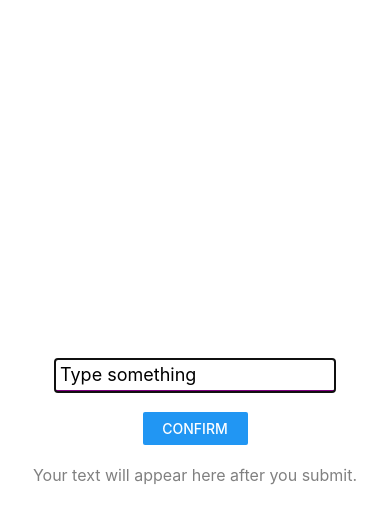
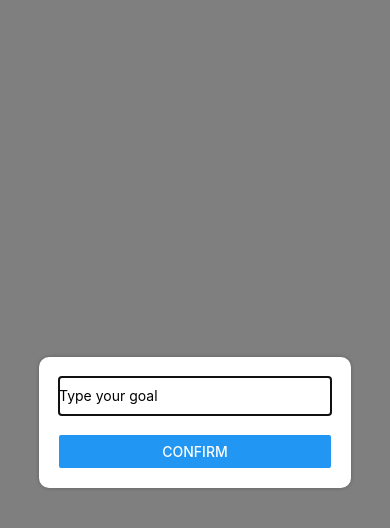
Before and after one commit to Astrid-weiwei/mobile-project, a React Native app: screen / in a window 390 px wide. Both pictures are taken after a click on the button "ADD A GOAL". Shown: the top 528 px of the page. Built offline with nearby package versions, Linux system fonts and the light colour scheme.

Commit message:
Use a Modal’s prop to make the Modal’s background transparent.

```diff
--- a/components/Input.js
+++ b/components/Input.js
@@ -1,57 +1,60 @@
 import React, { useState } from 'react';
-import { View, TextInput, Text, Button, StyleSheet, Modal } from 'react-native';
+import { View, TextInput, Button, Modal, StyleSheet } from 'react-native';
 
-export default function Input({ visible, onConfirm }) {
-  const [text, setText] = useState('');
+const Input = ({ visible, onConfirm }) => {
+  const [enteredText, setEnteredText] = useState('');
 
   const handleConfirm = () => {
-    onConfirm(text); // Pass input data back to the parent
+    onConfirm(enteredText);  // Call the callback and pass the input text
+    setEnteredText('');  // Clear the input after confirming
   };
 
   return (
-    <Modal visible={visible} animationType="slide">
-      <View style={styles.container}>
-        {/* TextInput with updated styling */}
-        <TextInput
-          placeholder="Type something"
-          keyboardType="default"
-          style={styles.input}
-          value={text}
-          onChangeText={setText}
-        />
-        {/* Button wrapped in a View for styling */}
-        <View style={styles.buttonContainer}>
+    <Modal
+      visible={visible}
+      animationType="slide"
+      transparent={true}  // Makes the modal's background transparent
+    >
+      {/* Outer transparent container */}
+      <View style={styles.modalContainer}>
+        {/* Inner container with background color and rounded corners */}
+        <View style={styles.innerContainer}>
+          <TextInput
+            placeholder="Type your goal"
+            style={styles.input}
+            value={enteredText}
+            onChangeText={setEnteredText}
+          />
           <Button title="Confirm" onPress={handleConfirm} />
         </View>
-        {/* Text component styling */}
-        <Text style={styles.text}>Your text will appear here after you submit.</Text>
       </View>
     </Modal>
   );
-}
+};
 
 const styles = StyleSheet.create({
-  container: {
+  modalContainer: {
     flex: 1,
     justifyContent: 'center',
     alignItems: 'center',
+    backgroundColor: 'rgba(0, 0, 0, 0.5)',  // Semi-transparent background
+  },
+  innerContainer: {
+    width: '80%',
     padding: 20,
+    backgroundColor: 'white',  // Add background color to the inner view
+    borderRadius: 10,  // Rounded corners
+    shadowColor: '#000',
+    shadowOpacity: 0.25,
+    shadowRadius: 4,
+    elevation: 5,  // Shadow effect
   },
   input: {
-    width: '80%',  // Input field takes 80% of the available width
-    borderBottomColor: 'purple',
-    borderBottomWidth: 2,
-    marginBottom: 10,
-    fontSize: 18,  // Adjust font size
-    padding: 5,  // Add some padding
-  },
-  buttonContainer: {
-    width: '30%',  // Button takes 30% of available width
-    margin: 10,  // Margin around the button
-  },
-  text: {
-    fontSize: 16,  // Adjust font size
-    color: 'grey',
-    marginTop: 10,  // Add margin to top
+    borderBottomColor: 'gray',
+    borderBottomWidth: 1,
+    marginBottom: 20,
+    paddingVertical: 10,
   },
 });
+
+export default Input;
```
